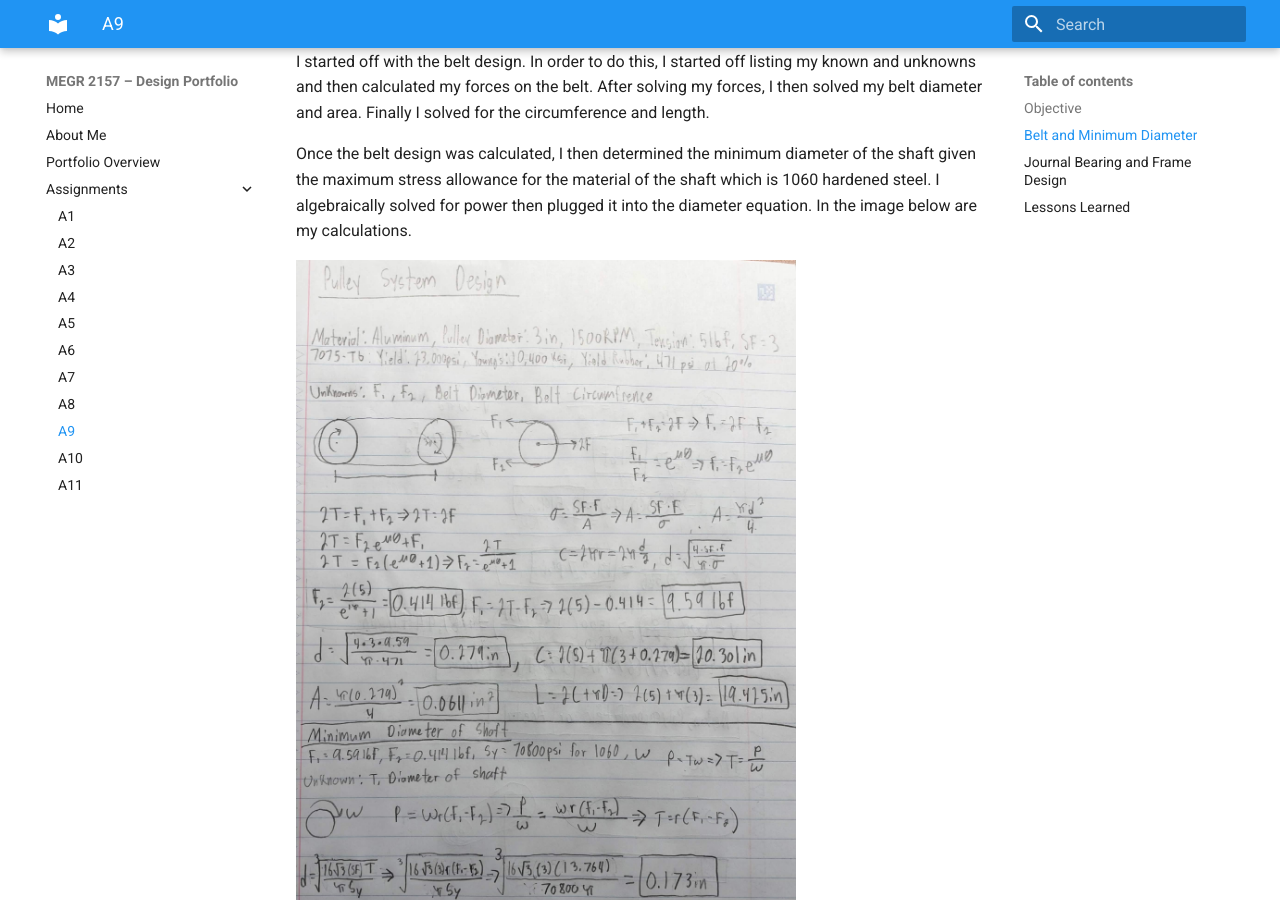
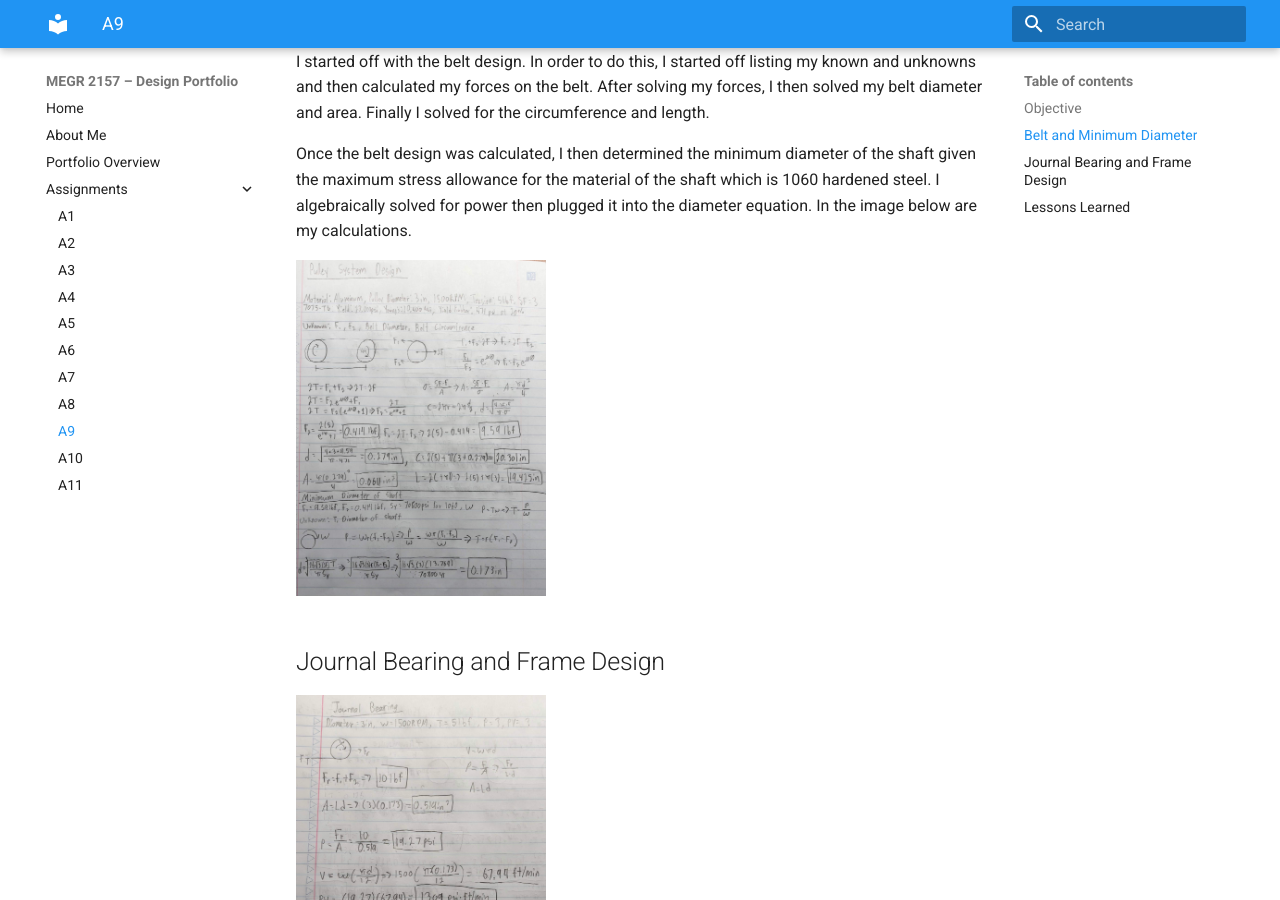
Before and after one commit to AidenGrake/megr2157-portfolio, an MkDocs documentation site: the page built from docs/assignments/A09/index.md, in a window 1280 px wide and 900 px high, scrolled down 529 px. Built offline with MkDocs 1.6.1 and Material for MkDocs 9.7.7, drawn with Linux system fonts in a browser that asks for light colours.

Commit message:
Adjust image dimensions in index.md
Updated image sizes for better layout in the document.

```diff
--- a/docs/assignments/A09/index.md
+++ b/docs/assignments/A09/index.md
@@ -14,11 +14,11 @@ I started off with the belt design. In order to do this, I started off listing m
 
 Once the belt design was calculated, I then determined the minimum diameter of the shaft given the maximum stress allowance for the material of the shaft which is 1060 hardened steel. I algebraically solved for power then plugged it into the diameter equation. In the image below are my calculations.
 
-<img width="500" height="500" alt="IMG0" src="IMG0.jpeg">
+<img width="250" height="500" alt="IMG0" src="IMG0.jpeg">
 
 ## Journal Bearing and Frame Design
 
-<img width="500" height="500" alt="IMG1" src="IMG1.jpeg">
+<img width="250" height="500" alt="IMG1" src="IMG1.jpeg">
 <img width="500" height="500" alt="IMG2" src="IMG2.jpeg">
 
 ## Lessons Learned
```
